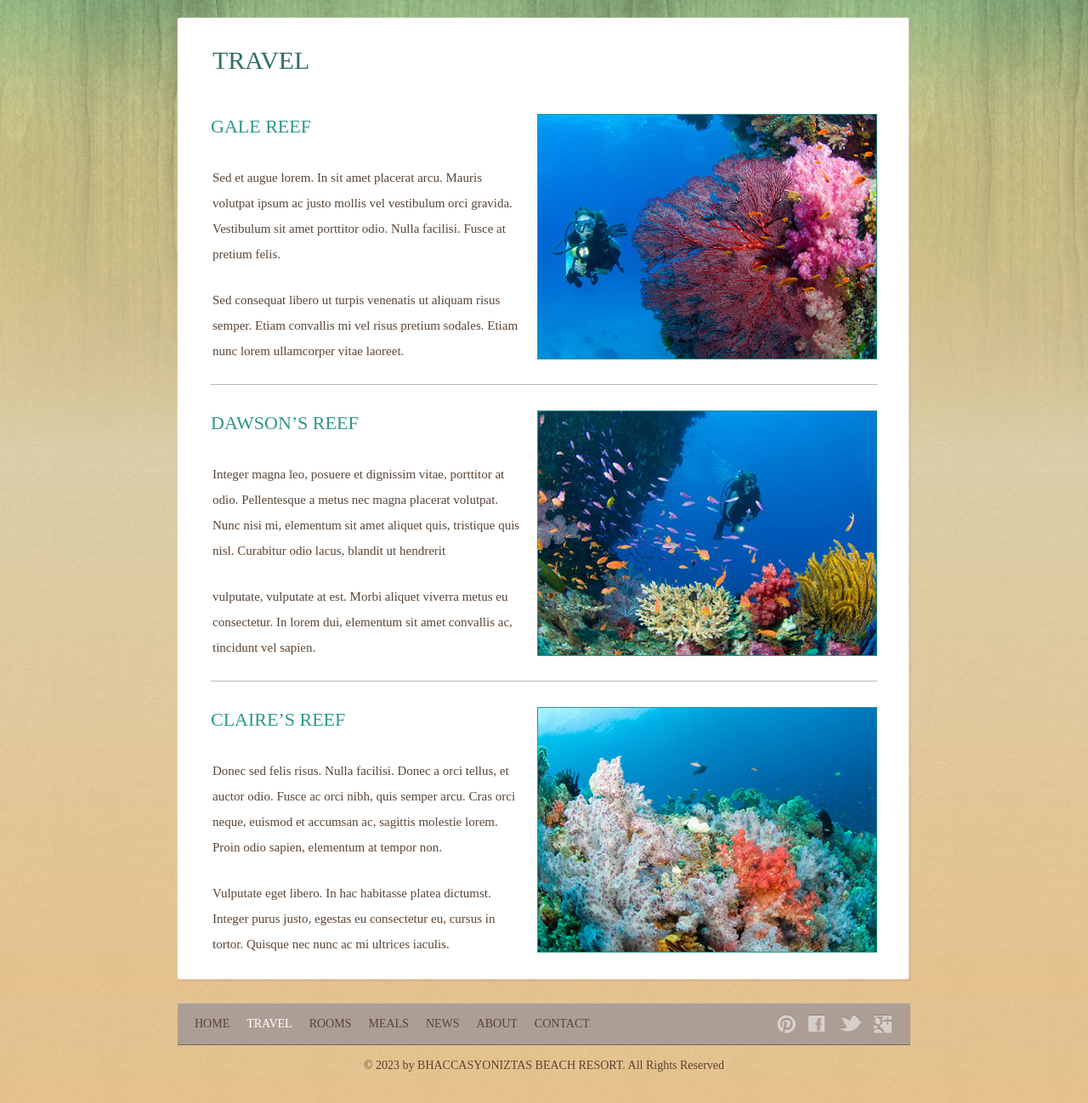
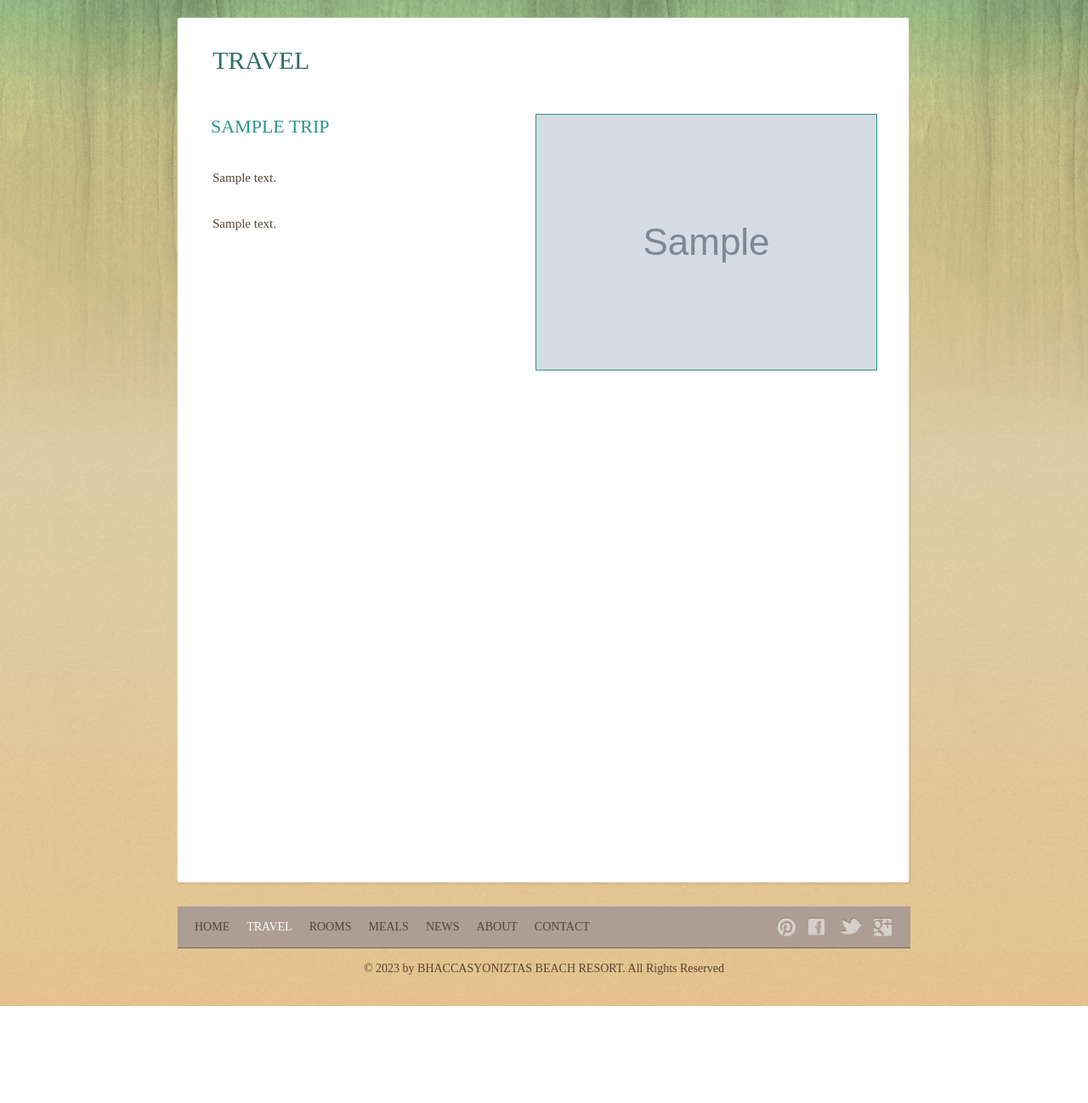
Before and after one commit to keysey20/CS-465-Travlr, a Node server app: template app_server/views/travel.hbs in a window 1280 px wide. Shown: the part 196-1494 px from the top of the page at 85% size. After the commit the page ends 1380 px from the top, so only its background shows below. Run offline with Node 20, Linux system fonts and the light colour scheme; the template is opened without the code that fills it: most values are stand-ins (such as "Sample title", 1, 10 or a date in 2020); grey boxes marked "Sample" are stand-in pictures.

Commit message:
Module 3: Add dynamic JSON trip rendering with Handlebars

```diff
--- a/app_server/controllers/main.js
+++ b/app_server/controllers/main.js
@@ -1,6 +1,9 @@
+const trips = require('../data/trips.json');
+
 const renderPage = (view, title) => (req, res) => {
   res.render(view, {
     title,
+    trips: view === 'travel' ? trips : [],
     isHome: view === 'index',
     isTravel: view === 'travel',
     isRooms: view === 'rooms',
--- /dev/null
+++ b/app_server/data/trips.json
@@ -0,0 +1,20 @@
+[
+  {
+    "name": "Gale Reef",
+    "image": "/images/reef1.jpg",
+    "description": "Sed et augue lorem. In sit amet placerat arcu. Mauris volutpat ipsum ac justo mollis vel vestibulum orci gravida. Vestibulum sit amet porttitor odio. Nulla facilisi. Fusce at pretium felis.",
+    "details": "Sed consequat libero ut turpis venenatis ut aliquam risus semper. Etiam convallis mi vel risus pretium sodales. Etiam nunc lorem ullamcorper vitae laoreet."
+  },
+  {
+    "name": "Dawson's Reef",
+    "image": "/images/reef2.jpg",
+    "description": "Integer magna leo, posuere et dignissim vitae, porttitor at odio. Pellentesque a metus nec magna placerat volutpat. Nunc nisi mi, elementum sit amet aliquet quis, tristique quis nisl. Curabitur odio lacus, blandit ut hendrerit.",
+    "details": "Vulputate, vulputate at est. Morbi aliquet viverra metus eu consectetur. In lorem dui, elementum sit amet convallis ac, tincidunt vel sapien."
+  },
+  {
+    "name": "Claire's Reef",
+    "image": "/images/reef3.jpg",
+    "description": "Donec sed felis risus. Nulla facilisi. Donec a orci tellus, et auctor odio. Fusce ac orci nibh, quis semper arcu. Cras orci neque, euismod et accumsan ac, sagittis molestie lorem. Proin odio sapien, elementum at tempor non.",
+    "details": "Vulputate eget libero. In hac habitasse platea dictumst. Integer purus justo, egestas eu consectetur eu, cursus in tortor. Quisque nec nunc ac mi ultrices iaculis."
+  }
+]
--- a/app_server/views/travel.hbs
+++ b/app_server/views/travel.hbs
@@ -8,37 +8,17 @@
 						<div class="body">
 							<h1>Travel</h1>
 							<ul id="sites">
-								<li>
-									<a href=“travel.html"><img src="/images/reef1.jpg" alt="Img"></a>
-									<h2><a href=“travel.html">Gale Reef</a></h2>
-									<p>
-										Sed et augue lorem. In sit amet placerat arcu. Mauris volutpat ipsum ac justo mollis vel vestibulum orci gravida. Vestibulum sit amet porttitor odio. Nulla facilisi. Fusce at pretium felis.
-									</p>
-									<p>
-										Sed consequat libero ut turpis venenatis ut aliquam risus semper. Etiam convallis mi vel risus pretium sodales. Etiam nunc lorem ullamcorper vitae laoreet.
-									</p>
-								</li>
-								<li>
-									<a href=“travel.html"><img src="/images/reef2.jpg" alt="Img"></a>
-									<h2><a href=“travel.html">Dawson’s Reef</a></h2>
-									<p>
-										Integer magna leo, posuere et dignissim vitae, porttitor at odio. Pellentesque a metus nec magna placerat volutpat. Nunc nisi mi, elementum sit amet aliquet quis, tristique quis nisl. Curabitur odio lacus, blandit ut hendrerit
-									</p>
-									<p>
-										vulputate, vulputate at est. Morbi aliquet viverra metus eu consectetur. In lorem dui, elementum sit amet convallis ac, tincidunt vel sapien.
-									</p>
-								</li>
-								<li>
-									<a href=“travel.html"><img src="/images/reef3.jpg" alt="Img"></a>
-									<h2><a href=“travel.html">Claire’s REEF</a></h2>
-									<p>
-										Donec sed felis risus. Nulla facilisi. Donec a orci tellus, et auctor odio. Fusce ac orci nibh, quis semper arcu. Cras orci neque, euismod et accumsan ac, sagittis molestie lorem. Proin odio sapien, elementum at tempor non.
-									</p>
-									<p>
-										Vulputate eget libero. In hac habitasse platea dictumst. Integer purus justo, egestas eu consectetur eu, cursus in tortor. Quisque nec nunc ac mi ultrices iaculis.
-									</p>
-								</li>
-							</ul>
+    {{#each trips}}
+    <li>
+        <a href="/travel.html">
+            <img src="{{image}}" alt="{{name}}">
+        </a>
+        <h2><a href="/travel.html">{{name}}</a></h2>
+        <p>{{description}}</p>
+        <p>{{details}}</p>
+    </li>
+    {{/each}}
+</ul>
 						</div>
 					</div>
 				</div>
```
